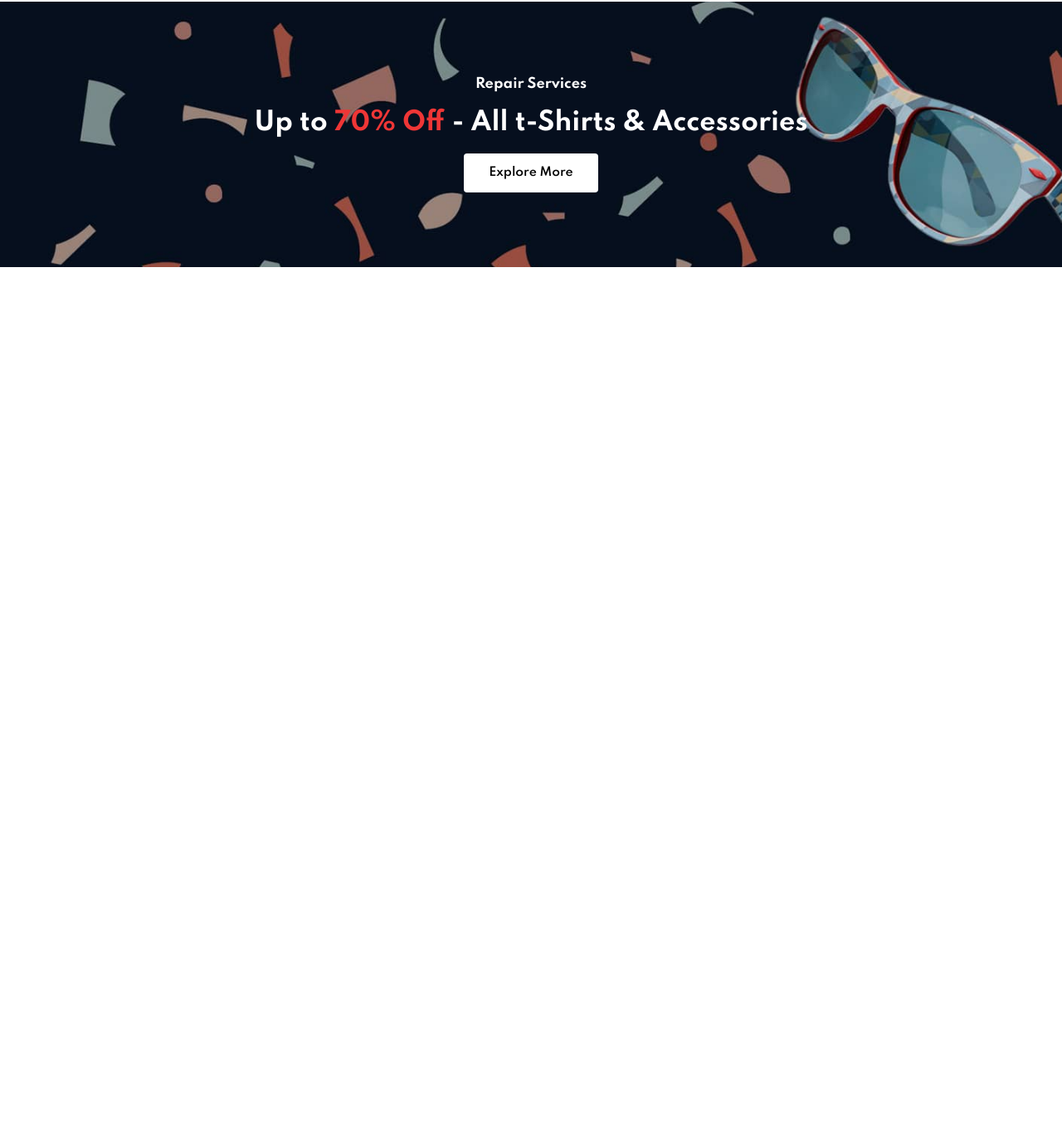
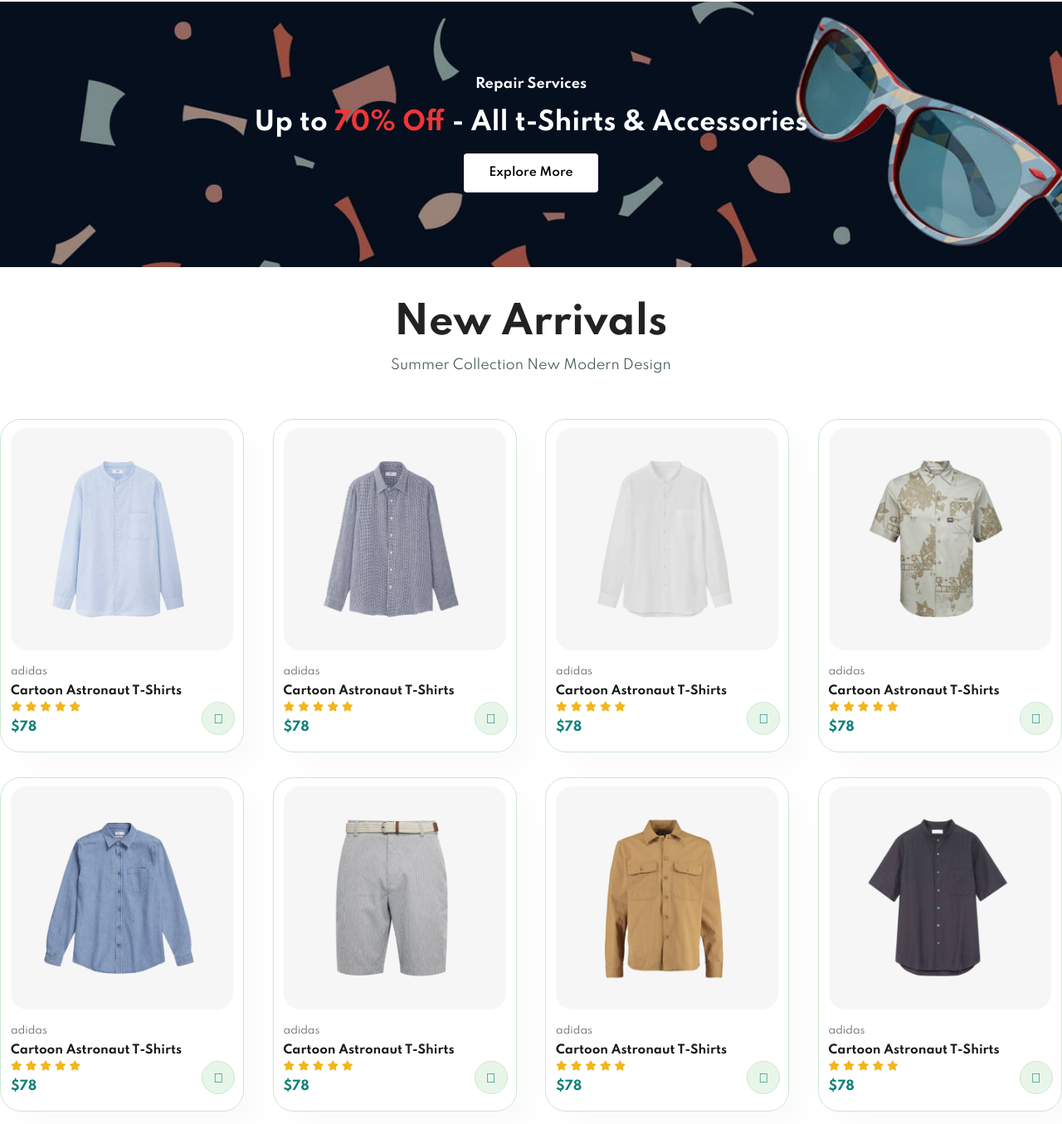
Before and after one commit to SairaBeg/EcommerceWebsite, a plain HTML site: page index.html in a window 1280 px wide. Shown: the part 2062-3417 px from the top of the page at 83% size. Before the commit the page ends 2424 px from the top, so only its background shows below. Drawn offline with Linux system fonts and the light colour scheme.

Commit message:
New Arrivals complete

```diff
--- a/index.html
+++ b/index.html
@@ -206,6 +206,140 @@
       <h2>Up to <span>70% Off</span> - All t-Shirts & Accessories</h2>
       <button class="normal">Explore More</button>
     </section>
+    <section id="product1">
+      <h2>New Arrivals</h2>
+      <p>Summer Collection New Modern Design</p>
+      <div class="pro-container">
+        <div class="pro">
+          <img src="img/products/n1.jpg" alt="" />
+          <div class="des">
+            <span>adidas</span>
+            <h5>Cartoon Astronaut T-Shirts</h5>
+            <div class="star">
+              <i class="fas fa-star"></i>
+              <i class="fas fa-star"></i>
+              <i class="fas fa-star"></i>
+              <i class="fas fa-star"></i>
+              <i class="fas fa-star"></i>
+            </div>
+            <h4>$78</h4>
+          </div>
+          <a href="#"><i class="fal fa-shopping-cart cart"></i></a>
+        </div>
+        <div class="pro">
+          <img src="img/products/n2.jpg" alt="" />
+          <div class="des">
+            <span>adidas</span>
+            <h5>Cartoon Astronaut T-Shirts</h5>
+            <div class="star">
+              <i class="fas fa-star"></i>
+              <i class="fas fa-star"></i>
+              <i class="fas fa-star"></i>
+              <i class="fas fa-star"></i>
+              <i class="fas fa-star"></i>
+            </div>
+            <h4>$78</h4>
+          </div>
+          <a href="#"><i class="fal fa-shopping-cart cart"></i></a>
+        </div>
+        <div class="pro">
+          <img src="img/products/n3.jpg" alt="" />
+          <div class="des">
+            <span>adidas</span>
+            <h5>Cartoon Astronaut T-Shirts</h5>
+            <div class="star">
+              <i class="fas fa-star"></i>
+              <i class="fas fa-star"></i>
+              <i class="fas fa-star"></i>
+              <i class="fas fa-star"></i>
+              <i class="fas fa-star"></i>
+            </div>
+            <h4>$78</h4>
+          </div>
+          <a href="#"><i class="fal fa-shopping-cart cart"></i></a>
+        </div>
+        <div class="pro">
+          <img src="img/products/n4.jpg" alt="" />
+          <div class="des">
+            <span>adidas</span>
+            <h5>Cartoon Astronaut T-Shirts</h5>
+            <div class="star">
+              <i class="fas fa-star"></i>
+              <i class="fas fa-star"></i>
+              <i class="fas fa-star"></i>
+              <i class="fas fa-star"></i>
+              <i class="fas fa-star"></i>
+            </div>
+            <h4>$78</h4>
+          </div>
+          <a href="#"><i class="fal fa-shopping-cart cart"></i></a>
+        </div>
+        <div class="pro">
+          <img src="img/products/n5.jpg" alt="" />
+          <div class="des">
+            <span>adidas</span>
+            <h5>Cartoon Astronaut T-Shirts</h5>
+            <div class="star">
+              <i class="fas fa-star"></i>
+              <i class="fas fa-star"></i>
+              <i class="fas fa-star"></i>
+              <i class="fas fa-star"></i>
+              <i class="fas fa-star"></i>
+            </div>
+            <h4>$78</h4>
+          </div>
+          <a href="#"><i class="fal fa-shopping-cart cart"></i></a>
+        </div>
+        <div class="pro">
+          <img src="img/products/n6.jpg" alt="" />
+          <div class="des">
+            <span>adidas</span>
+            <h5>Cartoon Astronaut T-Shirts</h5>
+            <div class="star">
+              <i class="fas fa-star"></i>
+              <i class="fas fa-star"></i>
+              <i class="fas fa-star"></i>
+              <i class="fas fa-star"></i>
+              <i class="fas fa-star"></i>
+            </div>
+            <h4>$78</h4>
+          </div>
+          <a href="#"><i class="fal fa-shopping-cart cart"></i></a>
+        </div>
+        <div class="pro">
+          <img src="img/products/n7.jpg" alt="" />
+          <div class="des">
+            <span>adidas</span>
+            <h5>Cartoon Astronaut T-Shirts</h5>
+            <div class="star">
+              <i class="fas fa-star"></i>
+              <i class="fas fa-star"></i>
+              <i class="fas fa-star"></i>
+              <i class="fas fa-star"></i>
+              <i class="fas fa-star"></i>
+            </div>
+            <h4>$78</h4>
+          </div>
+          <a href="#"><i class="fal fa-shopping-cart cart"></i></a>
+        </div>
+        <div class="pro">
+          <img src="img/products/n8.jpg" alt="" />
+          <div class="des">
+            <span>adidas</span>
+            <h5>Cartoon Astronaut T-Shirts</h5>
+            <div class="star">
+              <i class="fas fa-star"></i>
+              <i class="fas fa-star"></i>
+              <i class="fas fa-star"></i>
+              <i class="fas fa-star"></i>
+              <i class="fas fa-star"></i>
+            </div>
+            <h4>$78</h4>
+          </div>
+          <a href="#"><i class="fal fa-shopping-cart cart"></i></a>
+        </div>
+      </div>
+    </section>
     <script src="script.js"></script>
   </body>
 </html>
```
